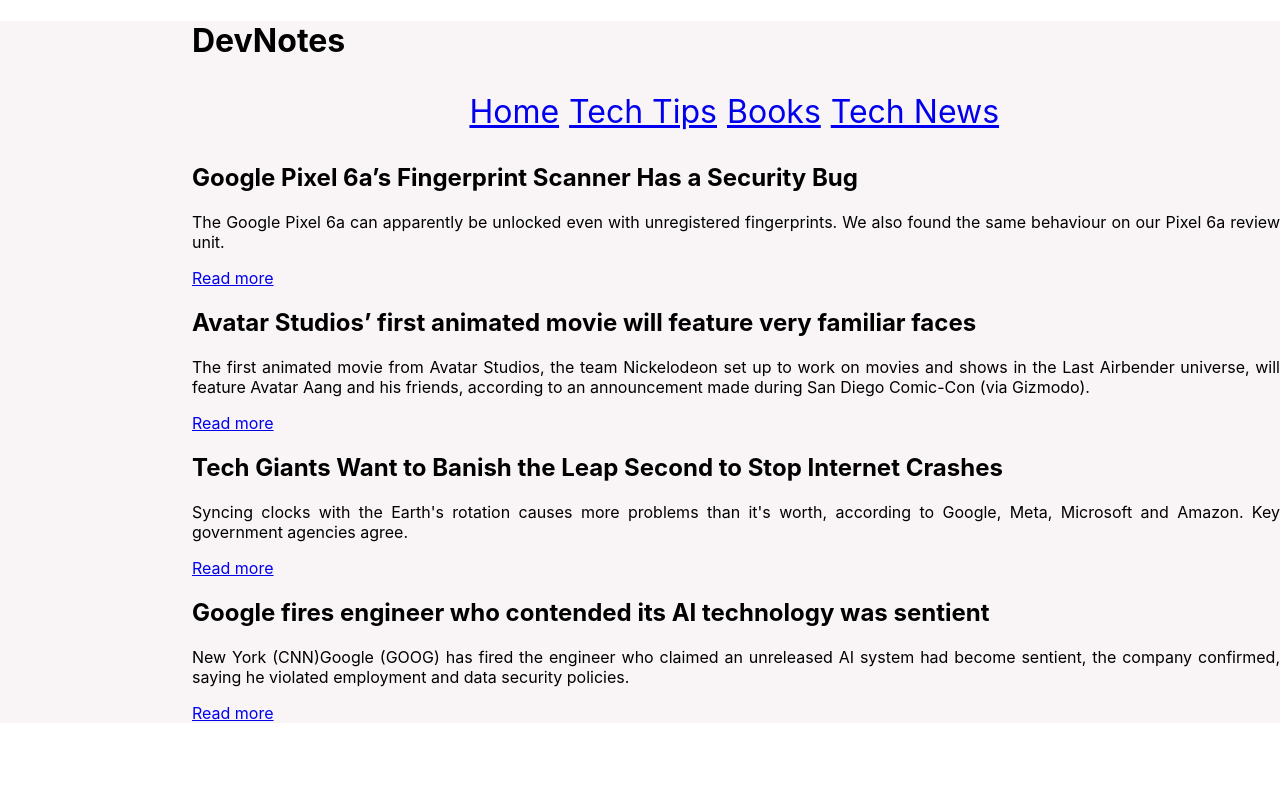
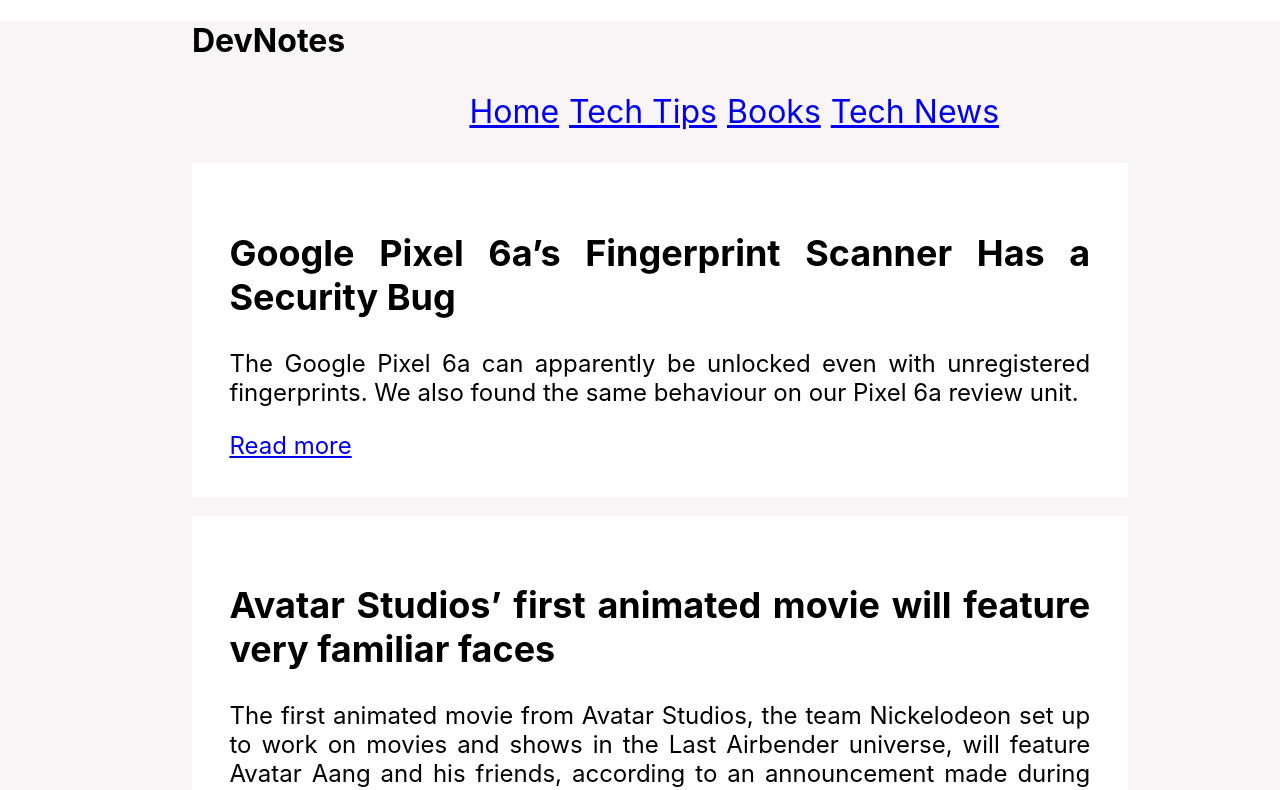
Before and after one commit to cesarWrites/devnotes-app, a React (Create React App) app: page /news in a window 1280 px wide. Shown: the top 790 px of the page. Built offline with nearby package versions, Linux system fonts and the light colour scheme; data requests are answered from the project's data file.

Commit message:
add styling for news component

```diff
--- a/src/components/Home.js
+++ b/src/components/Home.js
@@ -5,7 +5,7 @@
   return (
   <div className="home-div">
     <article>
-      <p>Get all the tech resources and tips to make your programming journey and understanding of etchnology a little more easier.</p>
+      <p>Get all the tech resources and tips to make your programming journey and understanding of technology a little more easier.</p>
       <p>Share your most amazing tips with the other tech enthusiasts </p>
       <img src={imgurl}/>
   </article>
--- a/src/components/News.js
+++ b/src/components/News.js
@@ -17,11 +17,9 @@
     .catch((err) => {
         console.log(err);
     })
-
 };
     return(
-        <div>
-               <div className="tech-news">
+            <div className="tech-news">
             <div className="news-container">
             {news.map((newsItem) => (
                     <div className="news-det" key = {newsItem.id}>
@@ -32,7 +30,7 @@
                 ))}
                 </div>
         </div>
-        </div>
+
     )
 }
 
--- a/src/index.css
+++ b/src/index.css
@@ -148,3 +148,13 @@
   margin-top: 2%;
   padding-bottom: 2%;
 }
+.news-container{
+  padding-right: 10%;
+  margin-right: 4%;
+}
+.news-det{
+  background-color: #ffffff;
+  padding: 4%;
+  margin-top: 2%;
+  font-size: 1.5rem;
+}
```
